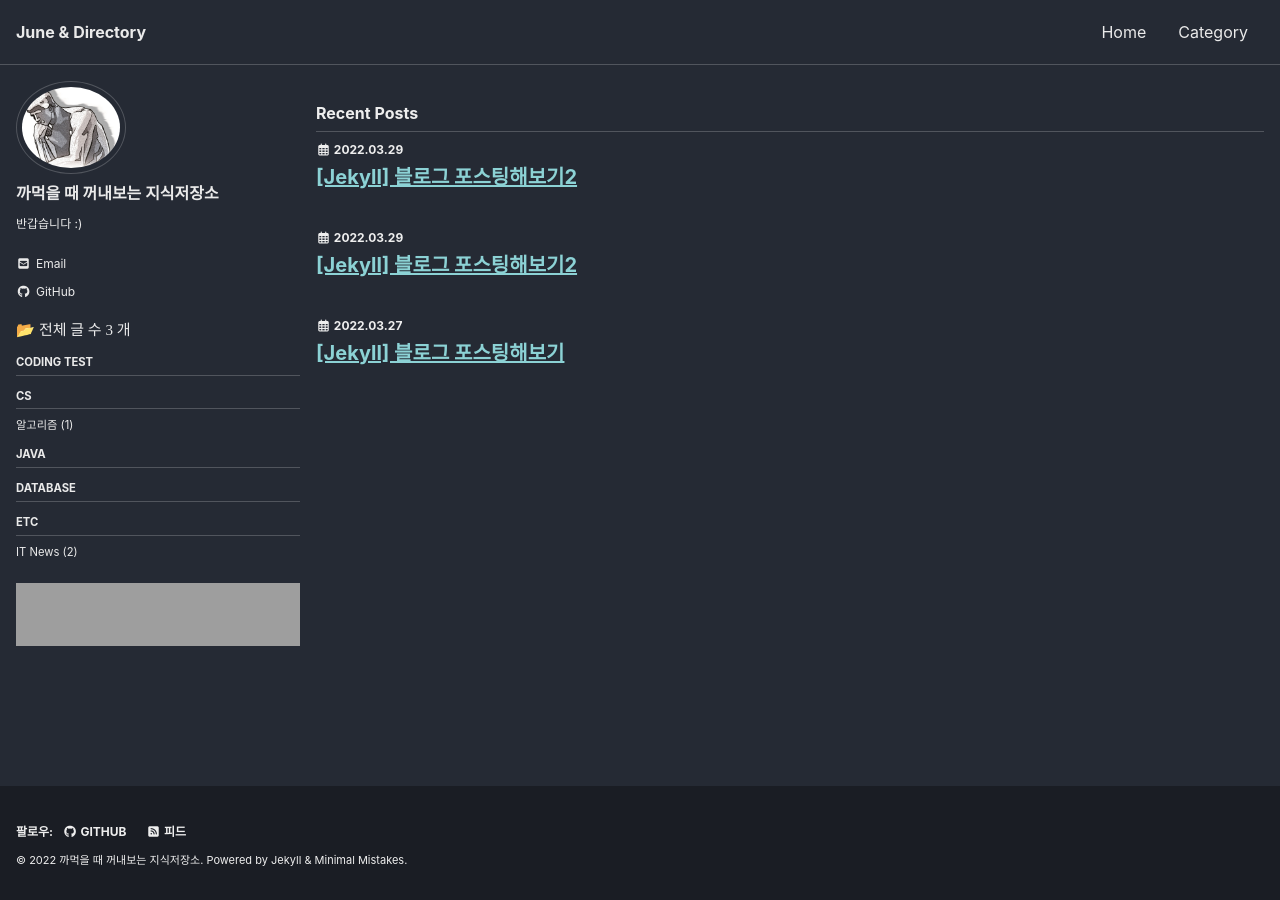
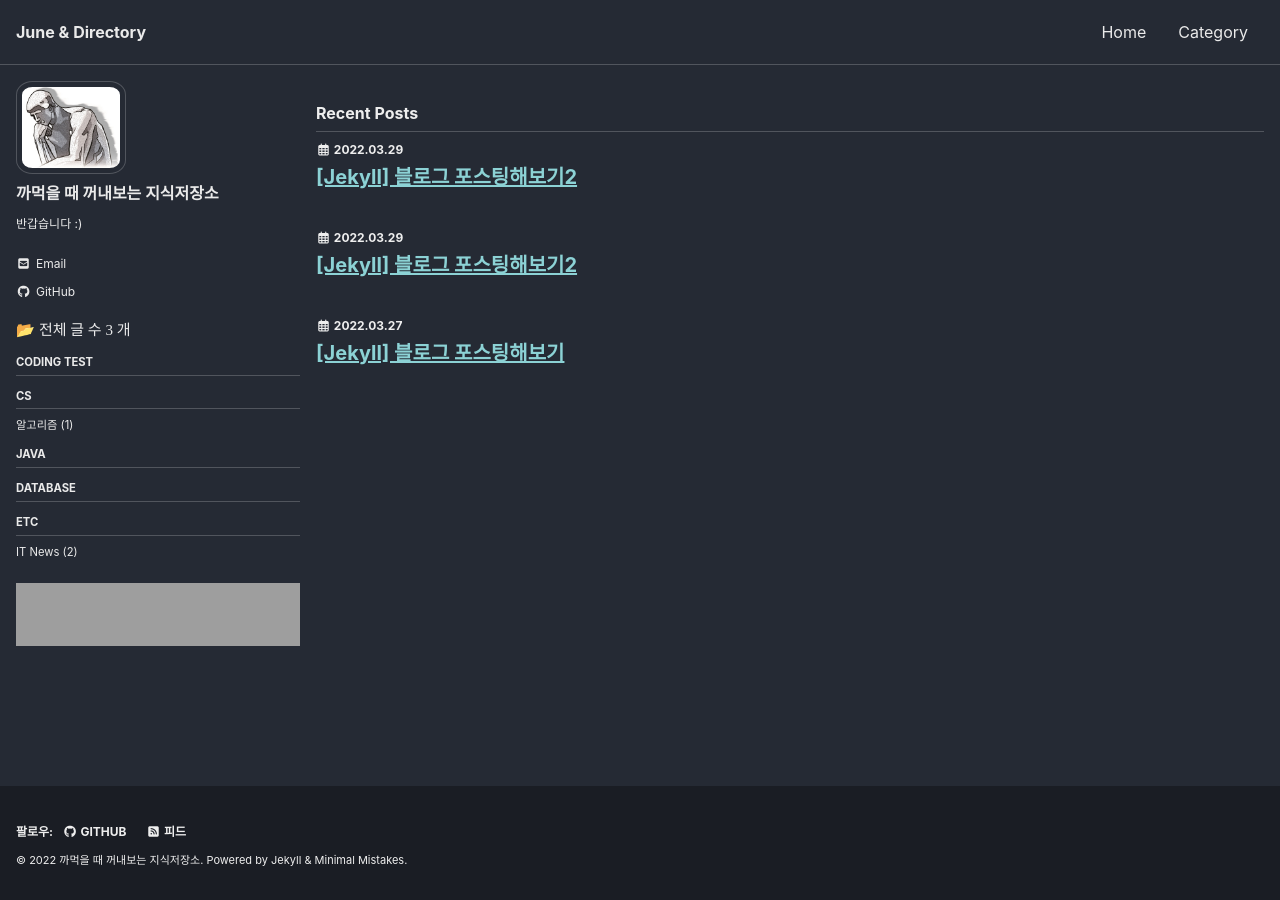
Before and after one commit to hi-june/hi-june.github.io, a Jekyll site: the page built from index.html, in a window 1280 px wide. Built offline with Jekyll 4.4.1, drawn with Linux system fonts in a browser that asks for light colours; cached includes are drawn as plain includes; nearby versions of some CDN libraries; some web fonts are replaced; the list of posts is cut into pages by our own code; grey boxes are pictures that could not be loaded.

Commit message:
프로필 이미지 수정

```diff
--- a/_sass/minimal-mistakes/_sidebar.scss
+++ b/_sass/minimal-mistakes/_sidebar.scss
@@ -133,9 +133,10 @@
     height: auto;
   }
 
+  // 사이드바에 프로필 이미지 수정
   img {
     max-width: 110px;
-    border-radius: 50%;
+    border-radius: 15%; //
 
     @include breakpoint($large) {
       padding: 5px;
```
